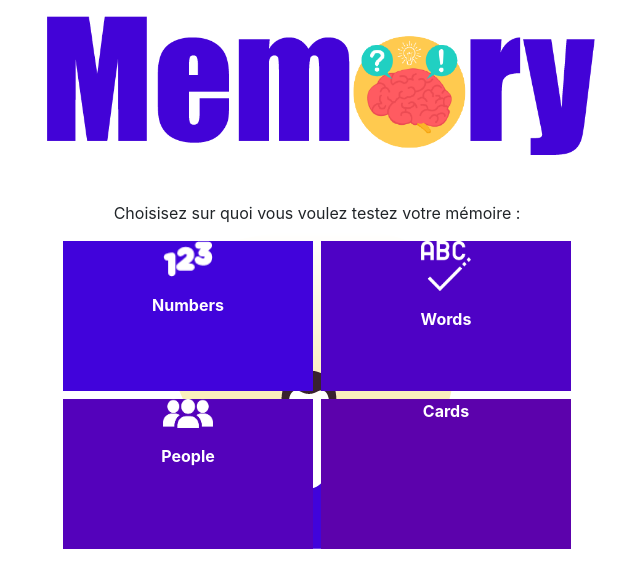
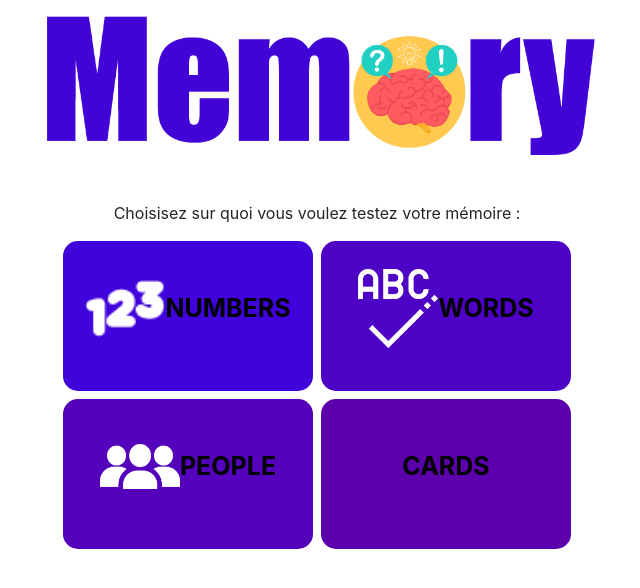
Before and after one commit to Mr-Personne/Memory, a Symfony app: template templates/default/index.html.twig in a window 1280 px wide. Shown: the top 588 px of the page, without its empty margins (323-963 px from the left). Run offline with Twig, Linux system fonts and the light colour scheme; the template is opened without the code that fills it, so the values that code supplies are empty; some libraries are stand-ins or nearby versions.

Commit message:
css main page (buttons, commented bg dude)

```diff
--- a/public/css/style.css
+++ b/public/css/style.css
@@ -1,23 +1,34 @@
-body{
+/* body{
     background-image: url("../images/dude.png");
     background-repeat: no-repeat;
     background-position-x: center;
     background-position-y: bottom;
+} */
+
+.main-menu-text{
+    font-weight: bold;
+    font-size: 20px;
 }
 
 #main-menu a{
     text-decoration: none;
-    color: white;
+    font-size: 25px;
+    color: rgb(0, 0, 0);
     font-weight: bold;
+    text-transform: uppercase;
 }
 
 .main-button{
     width: 250px;
     height: 150px;
+    display: flex;
+    justify-content: center;
+    align-items: center;
+    border-radius: 15px;
 }
 
 .main-button img{
-    width: 50px;
+    width: 80px;
 }
 
 .bg-color-1{
```
